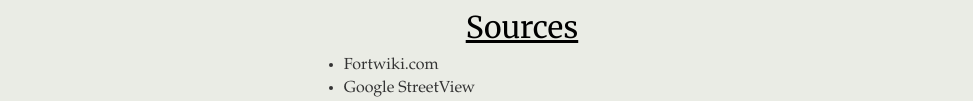
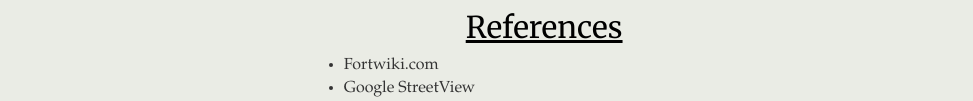
Before and after one commit to j-lessard/Portfolio, a plain HTML site: page Fort.html in a window 1280 px wide. Shown: the part 1030-1131 px from the top of the page, without its empty margins (115-1088 px from the left). Drawn offline with nearby package versions, Linux system fonts and the light colour scheme.

Commit message:
Update Fort.html

```diff
--- a/Fort.html
+++ b/Fort.html
@@ -74,7 +74,7 @@
             <br>
             <br>
         </p2>
-        <h2> Sources</h2>
+        <h2>References</h2>
         <div class="sources">
             <ul>
                 <li>Fortwiki.com </li>
```
